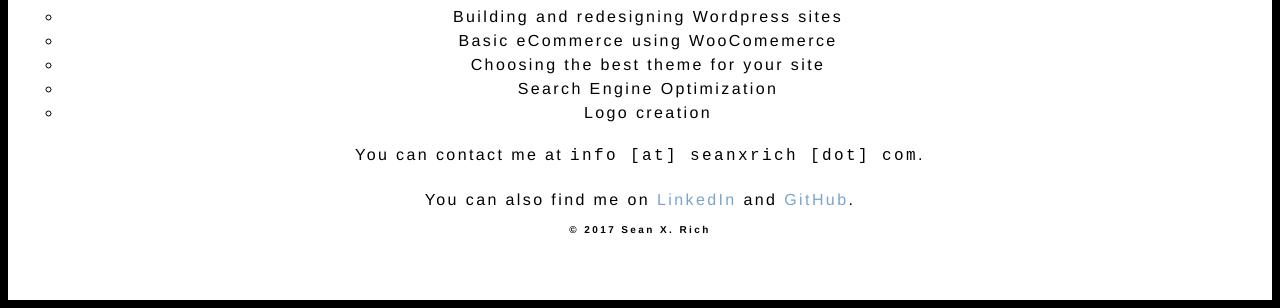
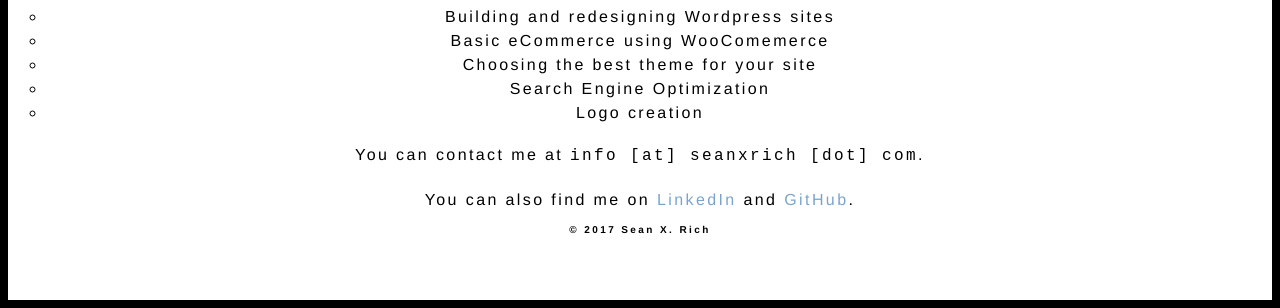
Before and after one commit to seanxrich/seanxrich.github.io, a plain HTML site: page index.html in a window 1280 px wide. Shown: the part 1935-2243 px from the top of the page. Drawn offline with Linux system fonts and the light colour scheme.

Commit message:
Update style.css

```diff
--- a/styles/style.css
+++ b/styles/style.css
@@ -127,8 +127,9 @@ ul.content {
   list-style-type: circle;
 }
 
-li.content {
-  text-align: center;
+.list-container ul {
+  margin-right: auto;
+  margin-left: auto;
 }
 
 .responsive {
```
